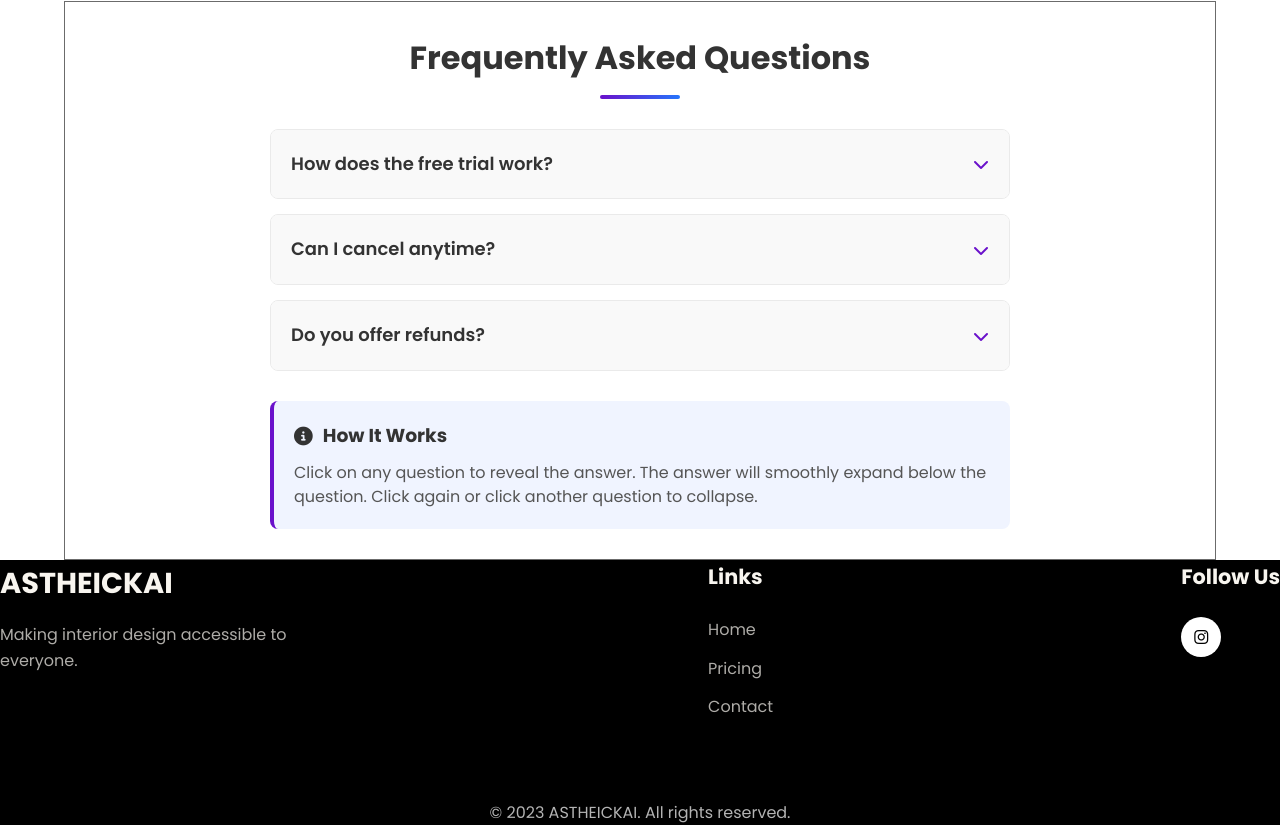
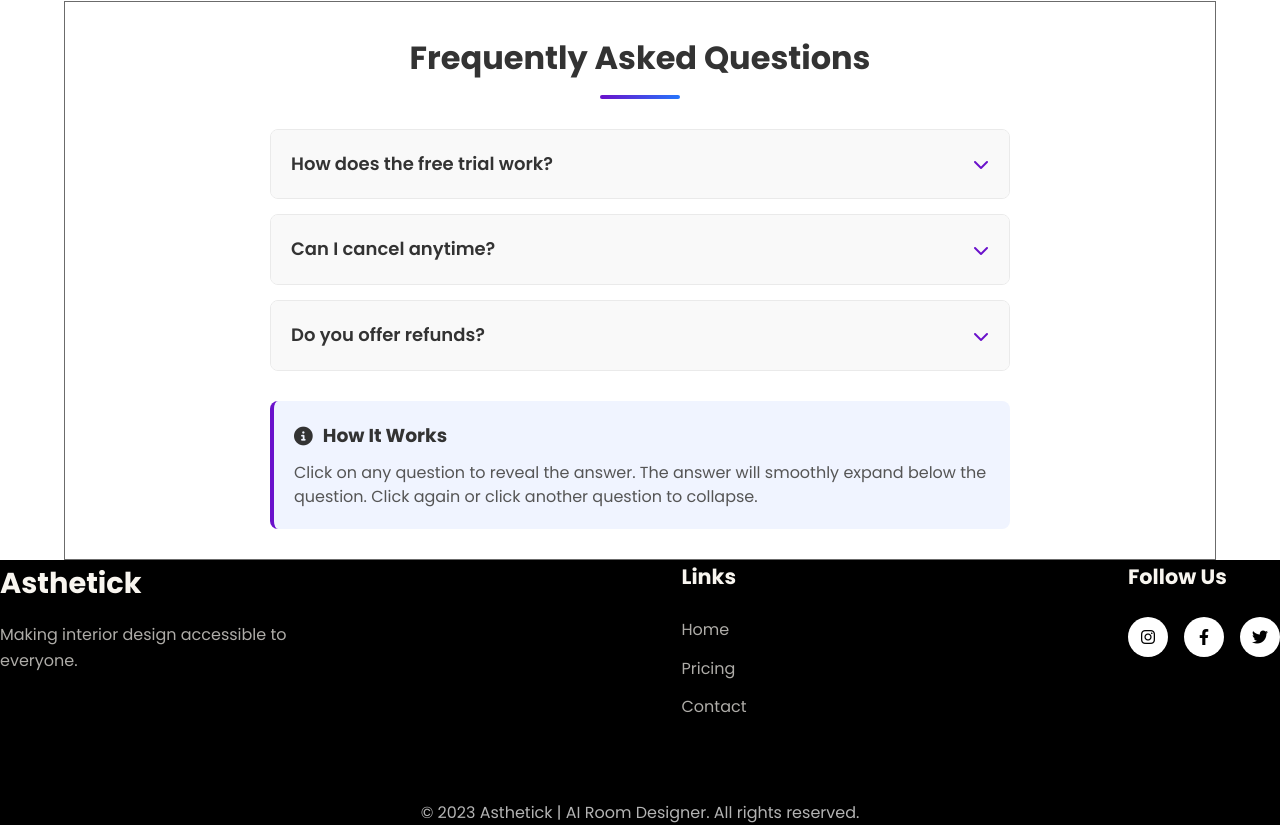
Before and after one commit to PRITAMa751/asthetickai, a plain HTML site: page pricing.html in a window 1280 px wide. Shown: the part 1083-1908 px from the top of the page. Drawn offline with Linux system fonts and the light colour scheme.

Commit message:
Update pricing.html

```diff
--- a/pricing.html
+++ b/pricing.html
@@ -3,7 +3,7 @@
 <head>
   <meta charset="UTF-8">
   <meta name="viewport" content="width=device-width, initial-scale=1.0">
-  <title>ASTHEICKAI</title>
+  <title>Asthetick</title>
   <link rel="stylesheet" href="style.css">
   <link rel="stylesheet" href="https://cdnjs.cloudflare.com/ajax/libs/font-awesome/6.4.0/css/all.min.css">
   <link href="https://fonts.googleapis.com/css2?family=Poppins:wght@300;400;500;600;700&display=swap" rel="stylesheet">
@@ -11,7 +11,7 @@
 <body>
   <!-- Navbar -->
   <nav class="navbar">
-    <div class="logo">ASTHEICKAI</div>
+    <div class="logo">Asthetick</div>
     <ul class="nav-links">
       <li><a href="index.html">Home</a></li>
       <li><a href="pricing.html" class="active">Pricing</a></li>
@@ -25,6 +25,7 @@
 
   <!-- Mobile Menu -->
   <div class="mobile-menu">
+    <i class="fas fa-bars"></i>
     <ul>
       <li><a href="index.html">Home</a></li>
       <li><a href="pricing.html" class="active">Pricing</a></li>
@@ -302,7 +303,7 @@
   <footer>
     <div class="footer-content">
       <div class="footer-logo">
-        <div class="logo">ASTHEICKAI</div>
+        <div class="logo">Asthetick</div>
         <p>Making interior design accessible to everyone.</p>
       </div>
       <div class="footer-links">
@@ -317,12 +318,14 @@
         <h3>Follow Us</h3>
         <div class="social-icons">
           <a href="#"><i class="fab fa-instagram"></i></a>
+          <a href="#"><i class="fab fa-facebook-f"></i></a>
+          <a href="#"><i class="fab fa-twitter"></i></a>
 
         </div>
       </div>
     </div>
     <div class="footer-bottom">
-      <p>© 2023 ASTHEICKAI. All rights reserved.</p>
+      <p>© 2023 Asthetick | AI Room Designer. All rights reserved.</p>
     </div>
   </footer>
 
```
